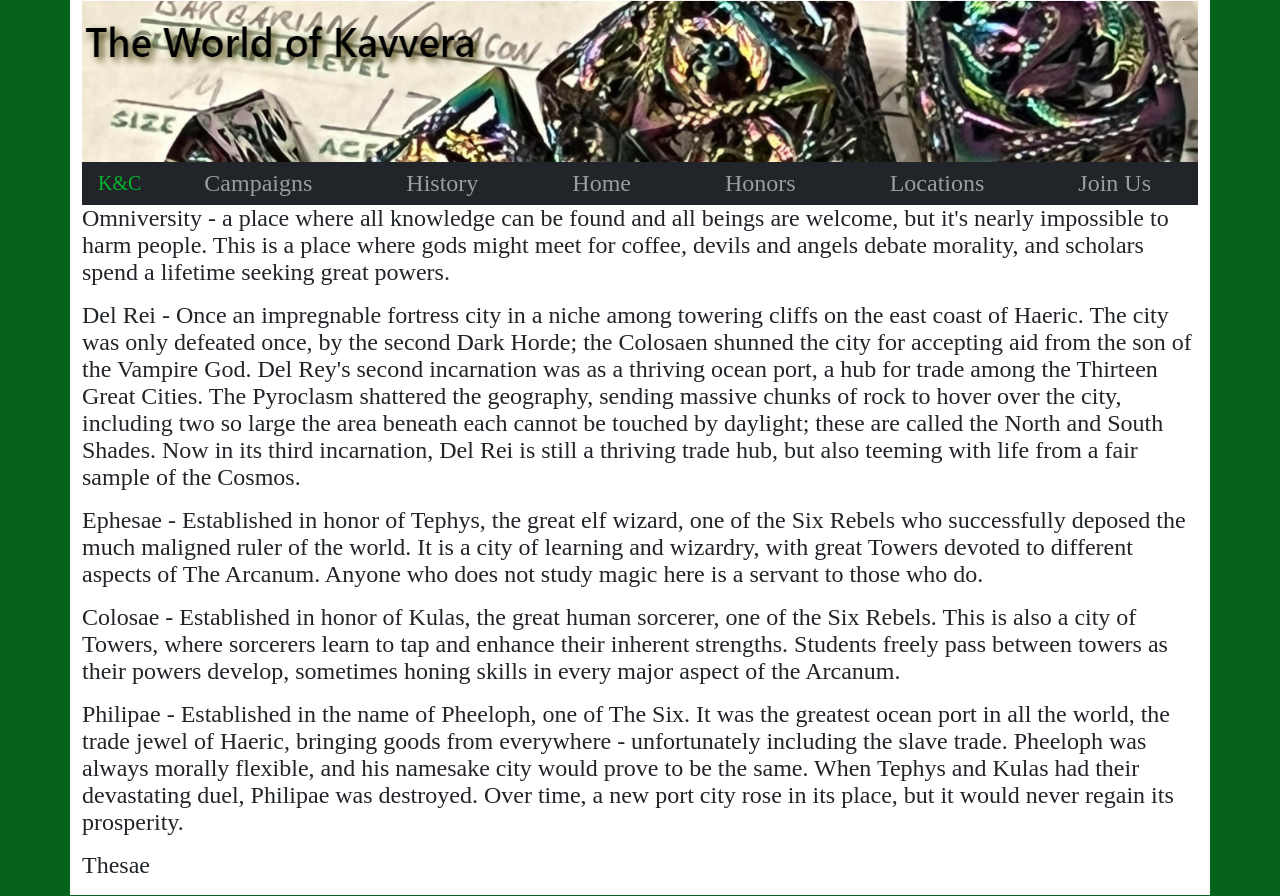
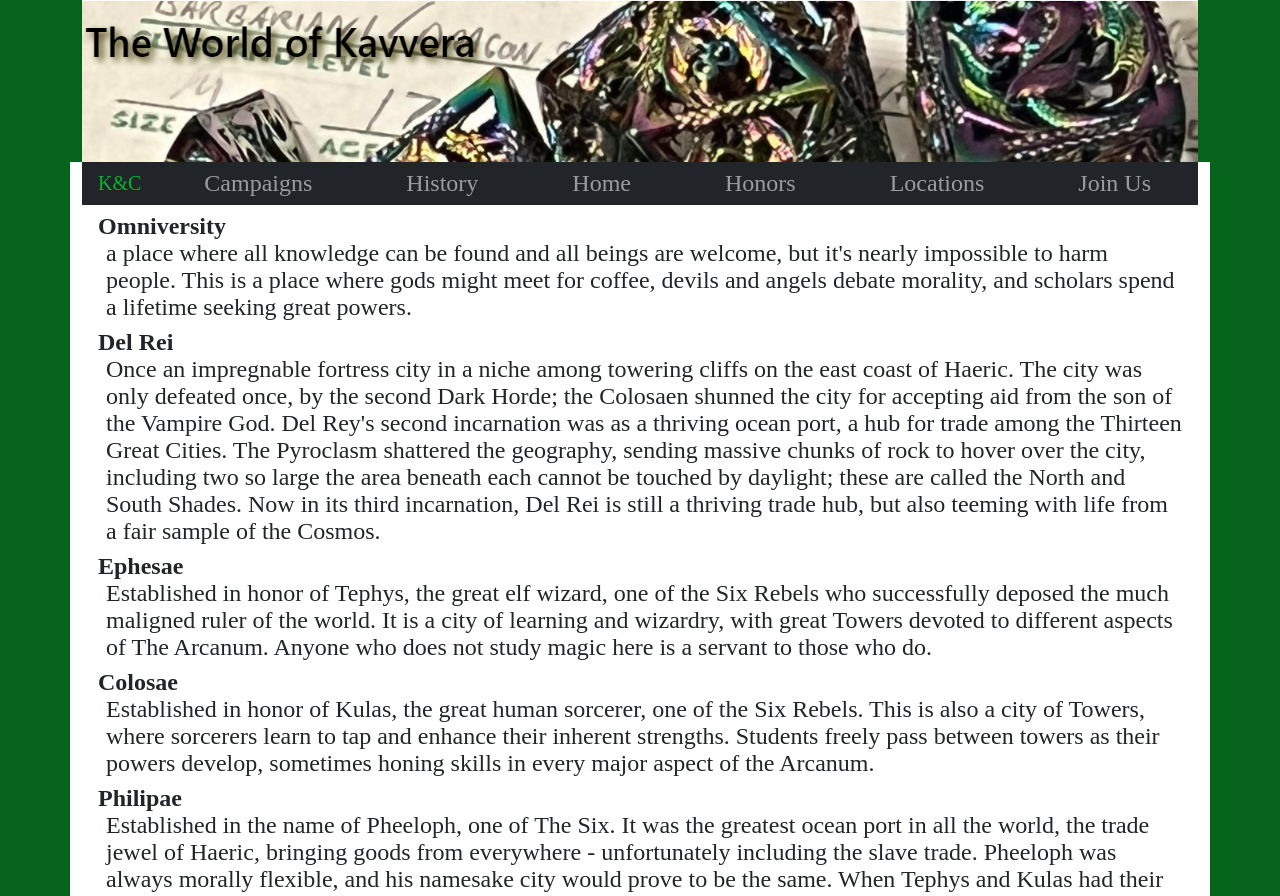
Before and after one commit to MysticalSkeptic/kavvera-site, an Angular app: page /locations in a window 1280 px wide. Shown: the top 896 px of the page. Built offline with nearby package versions, Linux system fonts and the light colour scheme.

Commit message:
added and styled page content

```diff
--- a/src/app/header/header.component.css
+++ b/src/app/header/header.component.css
@@ -0,0 +1 @@
+div.row {background-color: #05631b;}
--- a/src/app/header/header.component.html
+++ b/src/app/header/header.component.html
@@ -1,4 +1,4 @@
 <div class="row">
-    <img src="/assets/images/header.png" alt="Dice and Title" title="&copy;Christopher Crawford" class="d-print-none">
+    <img src="/assets/images/header.png" alt="Dice and Title" title="&copy;Christopher Crawford" class="d-print-none img-fluid">
 	<h1 class="d-none d-print-block text-center">The World of Kavvera</h1>
 </div>
--- a/src/app/locations/locations.component.html
+++ b/src/app/locations/locations.component.html
@@ -1,6 +1,39 @@
-<p>Omniversity - a place where all knowledge can be found and all beings are welcome, but it's nearly impossible to harm people. This is a place where gods might meet for coffee, devils and angels debate morality, and scholars spend a lifetime seeking great powers.</p>
-<p>Del Rei - Once an impregnable fortress city in a niche among towering cliffs on the east coast of Haeric. The city was only defeated once, by the second Dark Horde; the Colosaen shunned the city for accepting aid from the son of the Vampire God. Del Rey's second incarnation was as a thriving ocean port, a hub for trade among the Thirteen Great Cities. The Pyroclasm shattered the geography, sending massive chunks of rock to hover over the city, including two so large the area beneath each cannot be touched by daylight; these are called the North and South Shades. Now in its third incarnation, Del Rei is still a thriving trade hub, but also teeming with life from a fair sample of the Cosmos.</p>
-<p>Ephesae - Established in honor of Tephys, the great elf wizard, one of the Six Rebels who successfully deposed the much maligned ruler of the world. It is a city of learning and wizardry, with great Towers devoted to different aspects of The Arcanum. Anyone who does not study magic here is a servant to those who do.</p>
-<p>Colosae - Established in honor of Kulas, the great human sorcerer, one of the Six Rebels. This is also a city of Towers, where sorcerers learn to tap and enhance their inherent strengths. Students freely pass between towers as their powers develop, sometimes honing skills in every major aspect of the Arcanum.</p>
-<p>Philipae - Established in the name of Pheeloph, one of The Six. It was the greatest ocean port in all the world, the trade jewel of Haeric, bringing goods from everywhere - unfortunately including the slave trade. Pheeloph was always morally flexible, and his namesake city would prove to be the same. When Tephys and Kulas had their devastating duel, Philipae was destroyed. Over time, a new port city rose in its place, but it would never regain its prosperity.</p>
-<p>Thesae</p>
+<dl class="mx-3 mt-2">
+    <dt>
+        Omniversity
+    </dt>
+    <dd class="ms-2">
+        a place where all knowledge can be found and all beings are welcome, but it's nearly impossible to harm people. This is a place where gods might meet for coffee, devils and angels debate morality, and scholars spend a lifetime seeking great powers.
+    </dd>
+    <dt>
+        Del Rei
+    </dt>
+    <dd class="ms-2">
+        Once an impregnable fortress city in a niche among towering cliffs on the east coast of Haeric. The city was only defeated once, by the second Dark Horde; the Colosaen shunned the city for accepting aid from the son of the Vampire God. Del Rey's second incarnation was as a thriving ocean port, a hub for trade among the Thirteen Great Cities. The Pyroclasm shattered the geography, sending massive chunks of rock to hover over the city, including two so large the area beneath each cannot be touched by daylight; these are called the North and South Shades. Now in its third incarnation, Del Rei is still a thriving trade hub, but also teeming with life from a fair sample of the Cosmos.
+    </dd>
+    <dt>
+        Ephesae
+    </dt>
+    <dd class="ms-2">
+        Established in honor of Tephys, the great elf wizard, one of the Six Rebels who successfully deposed the much maligned ruler of the world. It is a city of learning and wizardry, with great Towers devoted to different aspects of The Arcanum. Anyone who does not study magic here is a servant to those who do.
+    </dd>
+    <dt>
+        Colosae
+    </dt>
+    <dd class="ms-2">
+        Established in honor of Kulas, the great human sorcerer, one of the Six Rebels. This is also a city of Towers, where sorcerers learn to tap and enhance their inherent strengths. Students freely pass between towers as their powers develop, sometimes honing skills in every major aspect of the Arcanum.
+    </dd>
+    <dt>
+        Philipae
+    </dt>
+    <dd class="ms-2">
+        Established in the name of Pheeloph, one of The Six. It was the greatest ocean port in all the world, the trade jewel of Haeric, bringing goods from everywhere - unfortunately including the slave trade. Pheeloph was always morally flexible, and his namesake city would prove to be the same. When Tephys and Kulas had their devastating duel, Philipae was destroyed. Over time, a new port city rose in its place, but it would never regain its prosperity.
+    </dd>
+
+    <dt>
+        Thesae
+    </dt>
+    <dd class="ms-2">
+        A city of religion, with temples dedicated to every entity worshipped all over the world. It is believed at least a million pilgrims visited the city each year. Every day and night had religious significance somewhere in the city, so it was constantly filled with music and celebration. Rumors of extensive catacombs and undead in the sewers circulated in every city of the world. Sadly, this city was destroyed during the duel of Tephys and Kulas.
+    </dd>
+</dl>
```
